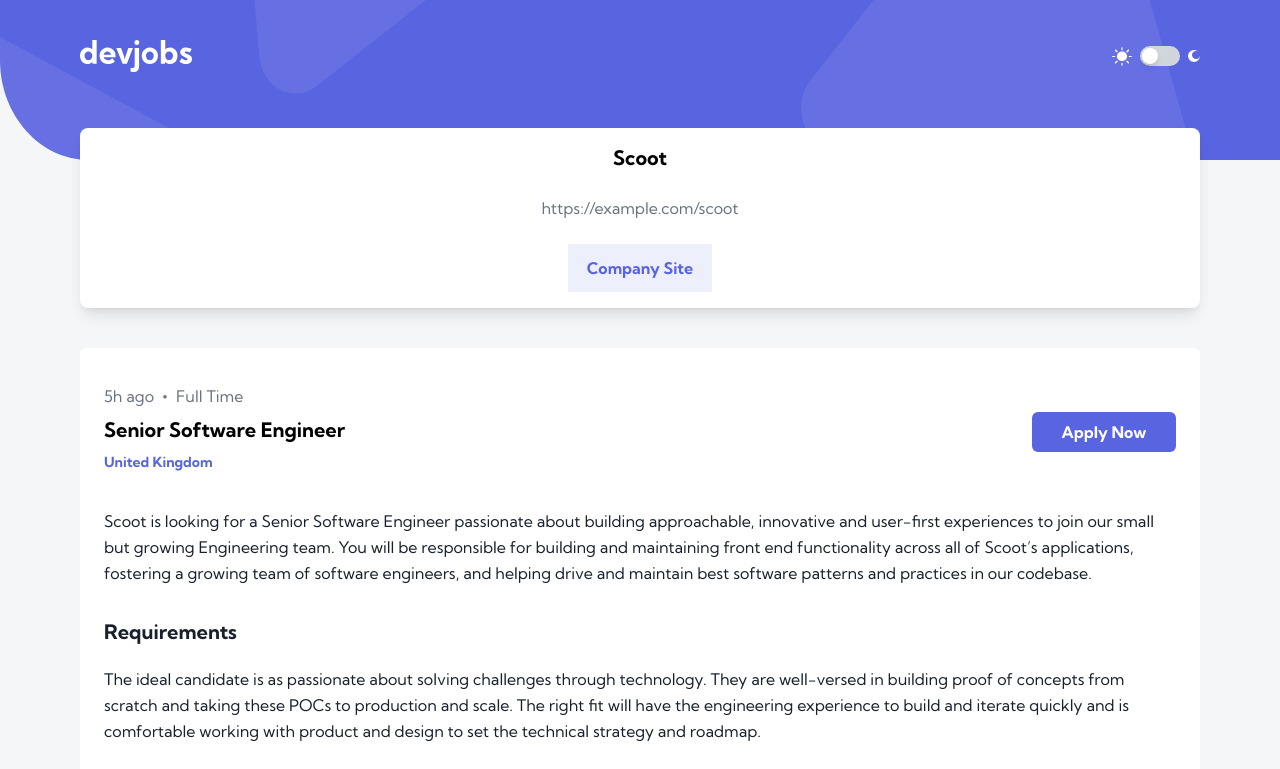
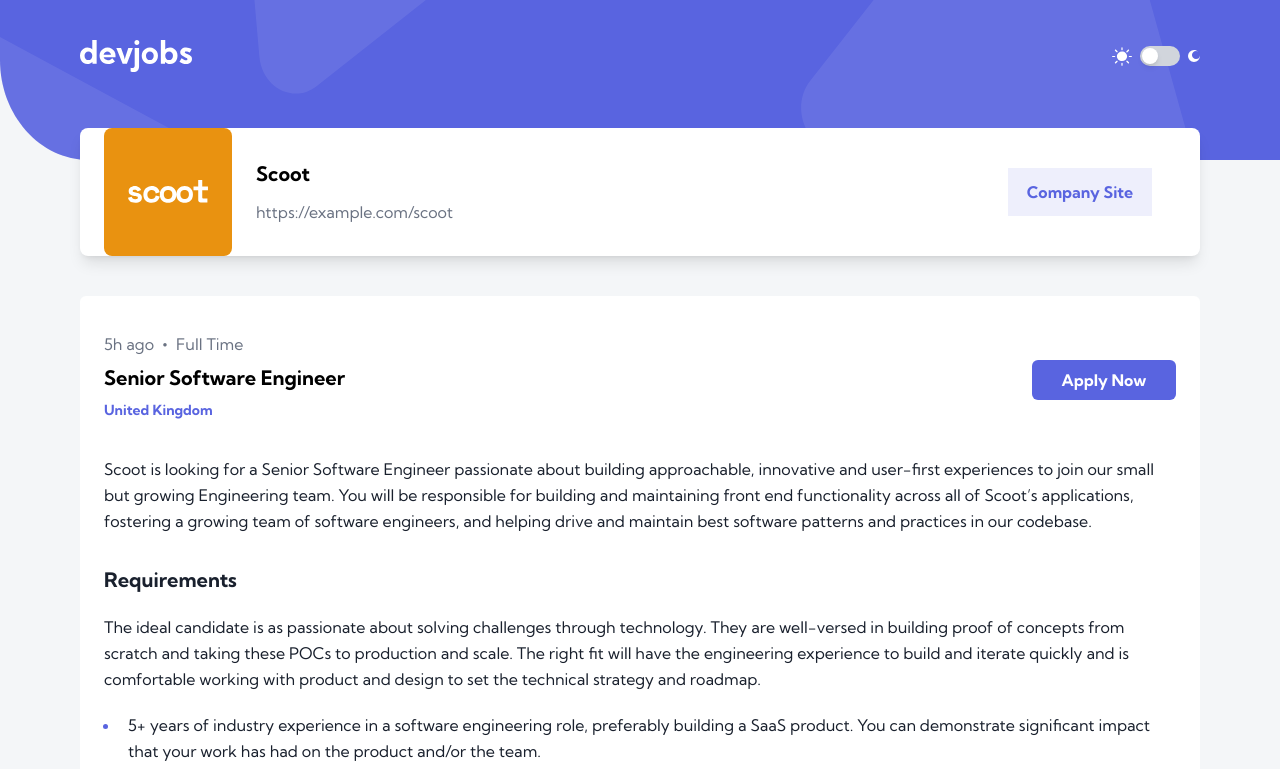
Before and after one commit to dantheuri/dev-jobs-webapp, a React (Vite) app in the folder frontend/: page /job/1 in a window 1280 px wide. Shown: the top 769 px of the page. Built offline with nearby package versions, Linux system fonts and the light colour scheme.

Commit message:
feature: added job logo to job description page

```diff
--- a/frontend/src/components/DescriptionBody.jsx
+++ b/frontend/src/components/DescriptionBody.jsx
@@ -1,16 +1,44 @@
+import { getLogoWithFallback } from "../utils/logoImports";
+
 const DescriptionBody = ({ job }) => {
+  const logoData = getLogoWithFallback(job.company);
+
   return (
     <main>
       <div className="companyInformationWrapper flex justify-center -mt-3 md:-mt-8 lg:-mt-8 sm:-mt-10 lg:px-10">
-        <div className="w-[85%] md:w-[43rem] lg:w-[60rem] xl:w-[70rem] bg-white dark:bg-[#19202D] rounded-lg shadow-lg flex items-center px-3 sm:px-4 lg:px-6">
-          <div className="flex flex-col items-center gap-2 sm:gap-3 lg:gap-6 w-full py-3 sm:py-4">
-            <h1 className="text-xl font-bold dark:text-white">{job.company}</h1>
-            <p className="text-gray-500 dark:text-[#9DAEC2]">{job.website}</p>
-            <button className=" bg-[#5964E01A] w-[9rem] h-12">
-              <h2 className="text-base font-bold text-[#5964E0]">
-                Company Site
-              </h2>
-            </button>
+        <div className="w-[85%] md:w-[43rem] lg:w-[60rem] xl:w-[70rem] bg-white dark:bg-[#19202D] rounded-lg shadow-lg flex items-center px-3 sm:px-0 lg:px-6">
+          <div className="flex flex-col sm:flex-row sm:h-[8rem] items-center gap-6 sm:gap-8 lg:gap-6 w-full pt-3 pb-8 sm:py-0 pr-6">
+            {logoData && (
+              <div
+                className={`flex justify-center size-[3.5rem] sm:h-full sm:w-[8rem] -mt-10 sm:mt-0 flex-shrink-0 ${
+                  logoData.backgroundColor
+                    ? `${logoData.backgroundColor} rounded-lg p-2`
+                    : ""
+                }`}
+              >
+                <img
+                  src={logoData.src}
+                  alt={`${job.company} logo`}
+                  className="w-full h-full sm:w-20 object-contain"
+                />
+              </div>
+            )}
+            <div className="w-full flex flex-col gap-8 sm:flex-row sm:justify-between items-center">
+              <div className="space-y-3 w-full text-center sm:text-left">
+                <h1 className="text-xl font-bold dark:text-white">
+                  {job.company}
+                </h1>
+                <p className="text-gray-500 dark:text-[#9DAEC2]">
+                  {job.website}
+                </p>
+              </div>
+
+              <button className=" bg-[#5964E01A] w-[9rem] h-12 flex-shrink-0 mx-auto sm:mx-0">
+                <h2 className="text-base font-bold text-[#5964E0] dark:text-white">
+                  Company Site
+                </h2>
+              </button>
+            </div>
           </div>
         </div>
       </div>
@@ -63,7 +91,9 @@
         <div className="w-full bg-white  dark:bg-[#19202D] mt-8 py-6 flex justify-center">
           <div className="w-[85%] md:w-[43rem] lg:w-[60rem] xl:w-[70rem] sm:flex sm:justify-between">
             <div className="hidden sm:block">
-              <h1 className="text-xl font-bold dark:text-white">{job.position}</h1>
+              <h1 className="text-xl font-bold dark:text-white">
+                {job.position}
+              </h1>
               <p className="text-gray-500 dark:text-[#9DAEC2]">{job.company}</p>
             </div>
             <button className="bg-[#5964E0] sm:w-[9rem] w-full text-white px-4 py-2 rounded-md font-bold">
--- a/frontend/src/components/Jobs.jsx
+++ b/frontend/src/components/Jobs.jsx
@@ -97,7 +97,6 @@
               alt="Mobile Filter Icon"
               className="w-4 h-4 sm:w-5 sm:h-5 flex-shrink-0"
             />
-
             {/* Search Button */}
             <button
               onClick={handleSearch}
```
Lines whose indentation alone changed are shown as unchanged.
